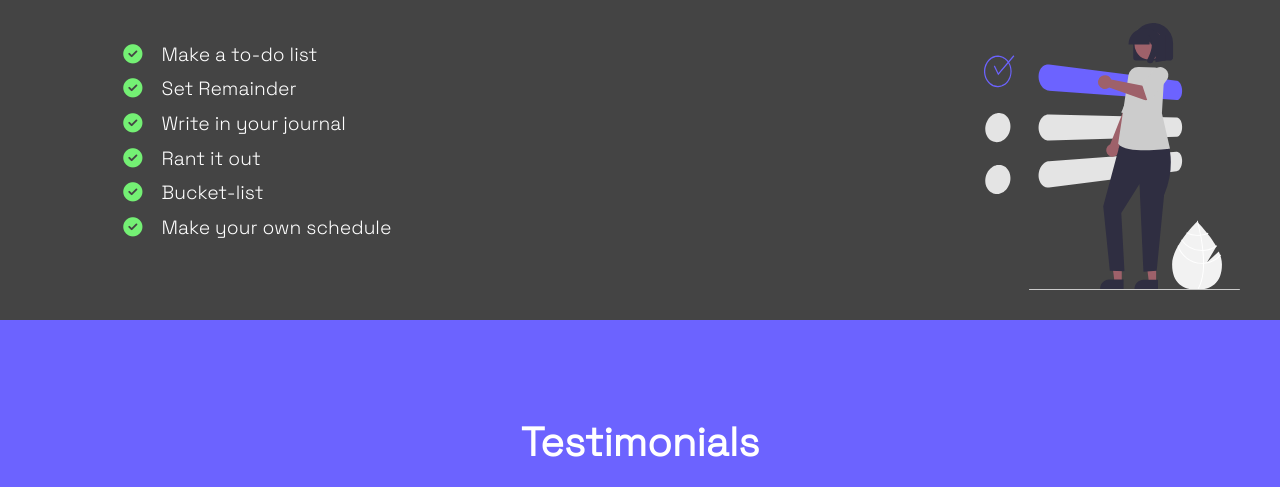
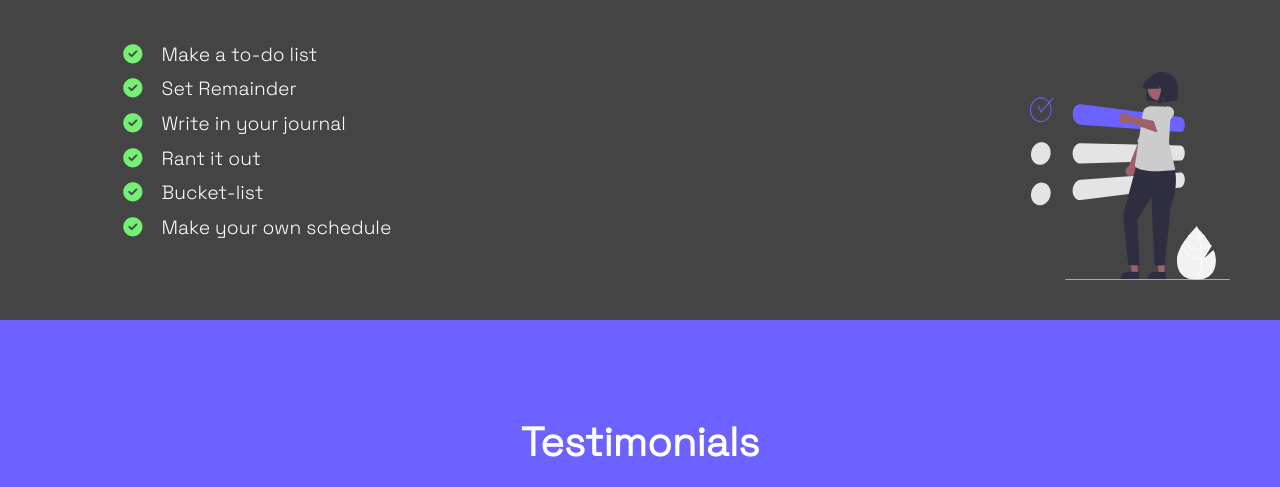
Before and after one commit to preethihiremath/webevMyjournal, a plain HTML site: page index.html in a window 1280 px wide. Shown: the part 699-1186 px from the top of the page. Drawn offline with Linux system fonts and the light colour scheme.

Commit message:
final bug

```diff
--- a/style/index.css
+++ b/style/index.css
@@ -263,9 +263,9 @@ nav li a:hover{
     .features .container .feature-img {
         display: block;
         position: absolute;
-        right: 40px;
-        bottom: 30px;
-        width: 20%;
+        right: 50px;
+        bottom: 40px;
+        width: 200px;
 
     }
     .check{
@@ -305,7 +305,7 @@ nav li a:hover{
         width: 400px;
 
     }
-.contact .container .contact-left{
-  width: 50%;
+    .contact .container .contact-left{
+    width: 50%;
+    }
 }
-}
```
